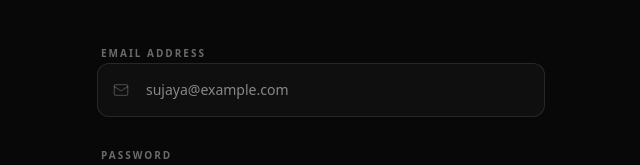
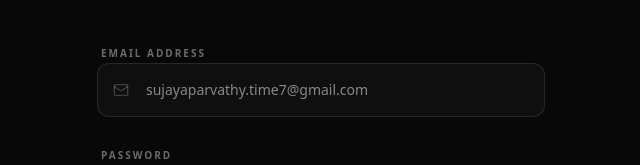
Before and after one commit to WebJrSocialBureau/Sujaya_Parvathy, a React (Vite) app in the folder client/: page /signup in a window 1280 px wide. Shown: the part 300-465 px from the top of the page, without its empty margins (319-959 px from the left). Built offline with nearby package versions, Linux system fonts and the light colour scheme.

Commit message:
added email

```diff
--- a/client/src/components/Footer.jsx
+++ b/client/src/components/Footer.jsx
@@ -1,17 +1,14 @@
 import React from "react";
 import { motion } from "framer-motion";
 import BackToTop from "./BackToTop";
-import {
-  Instagram,
-  Twitter,
-  Youtube,
-  Facebook,
-  Linkedin,
-} from "lucide-react";
+import { Instagram, Twitter, Youtube, Facebook, Linkedin } from "lucide-react";
 
 const Footer = () => {
   return (
-    <footer id="contact" className="bg-[#050505] pt-16 lg:pt-24 pb-12 px-6 lg:px-16 border-t border-white/5 relative overflow-hidden">
+    <footer
+      id="contact"
+      className="bg-[#050505] pt-16 lg:pt-24 pb-12 px-6 lg:px-16 border-t border-white/5 relative overflow-hidden"
+    >
       <div className="max-w-7xl mx-auto">
         {/* Main Grid */}
         <div className="grid grid-cols-1 md:grid-cols-2 lg:grid-cols-4 gap-12 mb-16">
@@ -21,14 +18,16 @@ const Footer = () => {
               SUJAYA PARVATHY
             </h3>
             <p className="text-white/40 text-[9px] leading-relaxed font-light max-w-xs">
-              Media leader and broadcast journalist dedicated to editorial excellence and journalistic independence.
+              Media leader and broadcast journalist dedicated to editorial
+              excellence and journalistic independence.
             </p>
             <a href="https://bigtv24x7.com">
               <img
                 src="/LOGO (2).png"
                 alt="Big TV Logo"
                 className="w-32 h-auto mb-8"
-              /></a>
+              />
+            </a>
           </div>
 
           {/* Column 2 - Navigation */}
@@ -57,8 +56,7 @@ const Footer = () => {
             </h4>
             <ul className="space-y-3 text-white/40 text-[9px] tracking-widest uppercase">
               <li>Kochi, Kerala, IN</li>
-              <li className="break-all">editorial@sujayap.com</li>
-              <li className="break-all">media.inquiries@bigtv.com</li>
+              <li className="break-all">sujayaparvathy.time7@gmail.com</li>
             </ul>
           </div>
 
--- a/client/src/components/Login.jsx
+++ b/client/src/components/Login.jsx
@@ -78,8 +78,8 @@ const Login = () => {
                 type="email"
                 value={email}
                 onChange={(e) => setEmail(e.target.value)}
-                className="w-full bg-white/[0.03] border border-white/10 rounded-xl py-4 pl-12 pr-4 text-sm focus:outline-none focus:border-brand-pink/50 transition-all"
-                placeholder="sujaya@example.com"
+                className="w-full bg-white/3 border border-white/10 rounded-xl py-4 pl-12 pr-4 text-sm focus:outline-none focus:border-brand-pink/50 transition-all"
+                placeholder="sujayaparvathy.time7@gmail.com"
                 required
               />
             </div>
@@ -95,7 +95,7 @@ const Login = () => {
                 type="password"
                 value={password}
                 onChange={(e) => setPassword(e.target.value)}
-                className="w-full bg-white/[0.03] border border-white/10 rounded-xl py-4 pl-12 pr-4 text-sm focus:outline-none focus:border-brand-pink/50 transition-all"
+                className="w-full bg-white/3 border border-white/10 rounded-xl py-4 pl-12 pr-4 text-sm focus:outline-none focus:border-brand-pink/50 transition-all"
                 placeholder="••••••••"
                 required
               />
--- a/client/src/components/Signup.jsx
+++ b/client/src/components/Signup.jsx
@@ -78,8 +78,8 @@ const Signup = () => {
                 type="email"
                 value={email}
                 onChange={(e) => setEmail(e.target.value)}
-                className="w-full bg-white/[0.03] border border-white/10 rounded-xl py-4 pl-12 pr-4 text-sm focus:outline-none focus:border-brand-pink/50 transition-all"
-                placeholder="sujaya@example.com"
+                className="w-full bg-white/3 border border-white/10 rounded-xl py-4 pl-12 pr-4 text-sm focus:outline-none focus:border-brand-pink/50 transition-all"
+                placeholder="sujayaparvathy.time7@gmail.com"
                 required
               />
             </div>
@@ -95,7 +95,7 @@ const Signup = () => {
                 type="password"
                 value={password}
                 onChange={(e) => setPassword(e.target.value)}
-                className="w-full bg-white/[0.03] border border-white/10 rounded-xl py-4 pl-12 pr-4 text-sm focus:outline-none focus:border-brand-pink/50 transition-all"
+                className="w-full bg-white/3 border border-white/10 rounded-xl py-4 pl-12 pr-4 text-sm focus:outline-none focus:border-brand-pink/50 transition-all"
                 placeholder="••••••••"
                 required
               />
```
